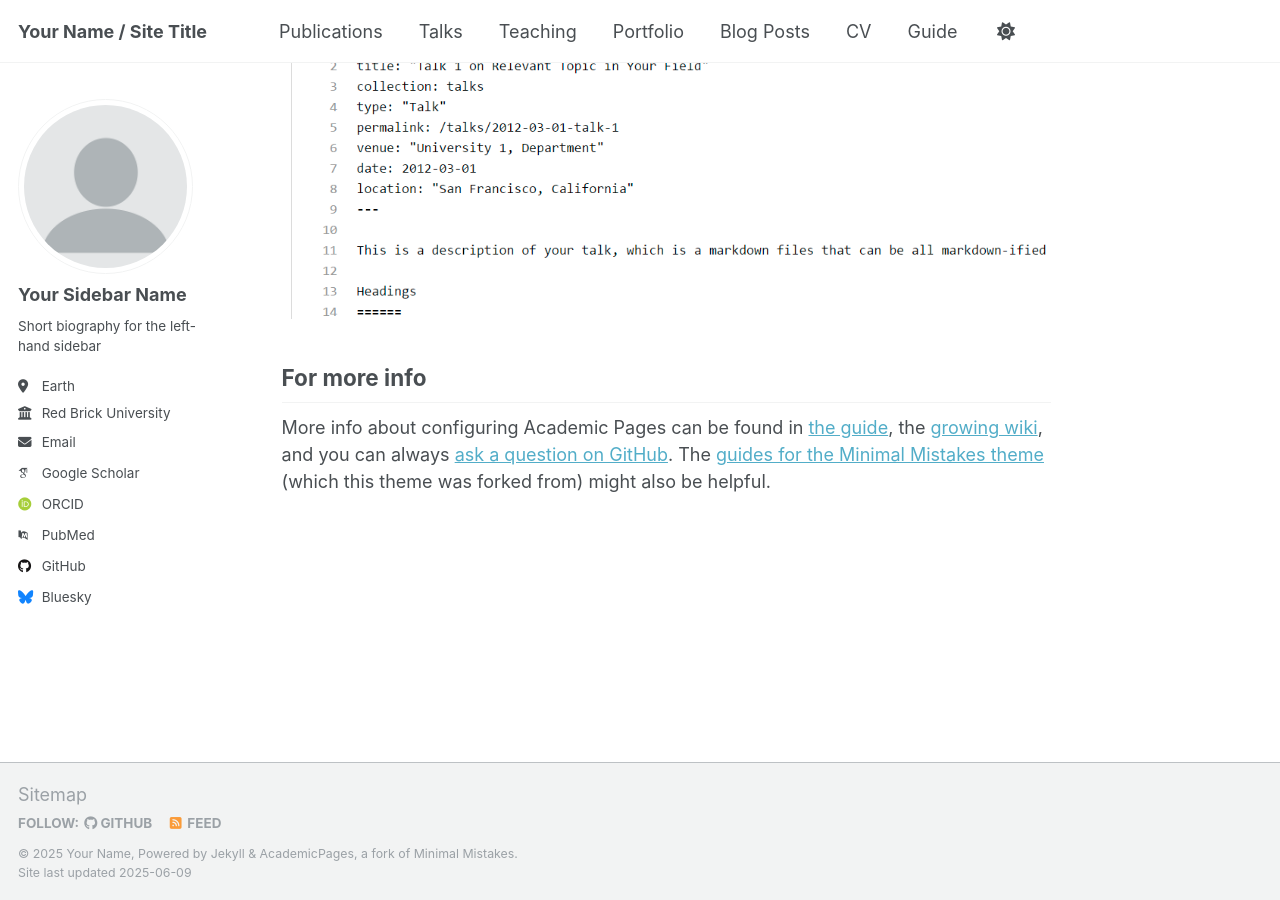
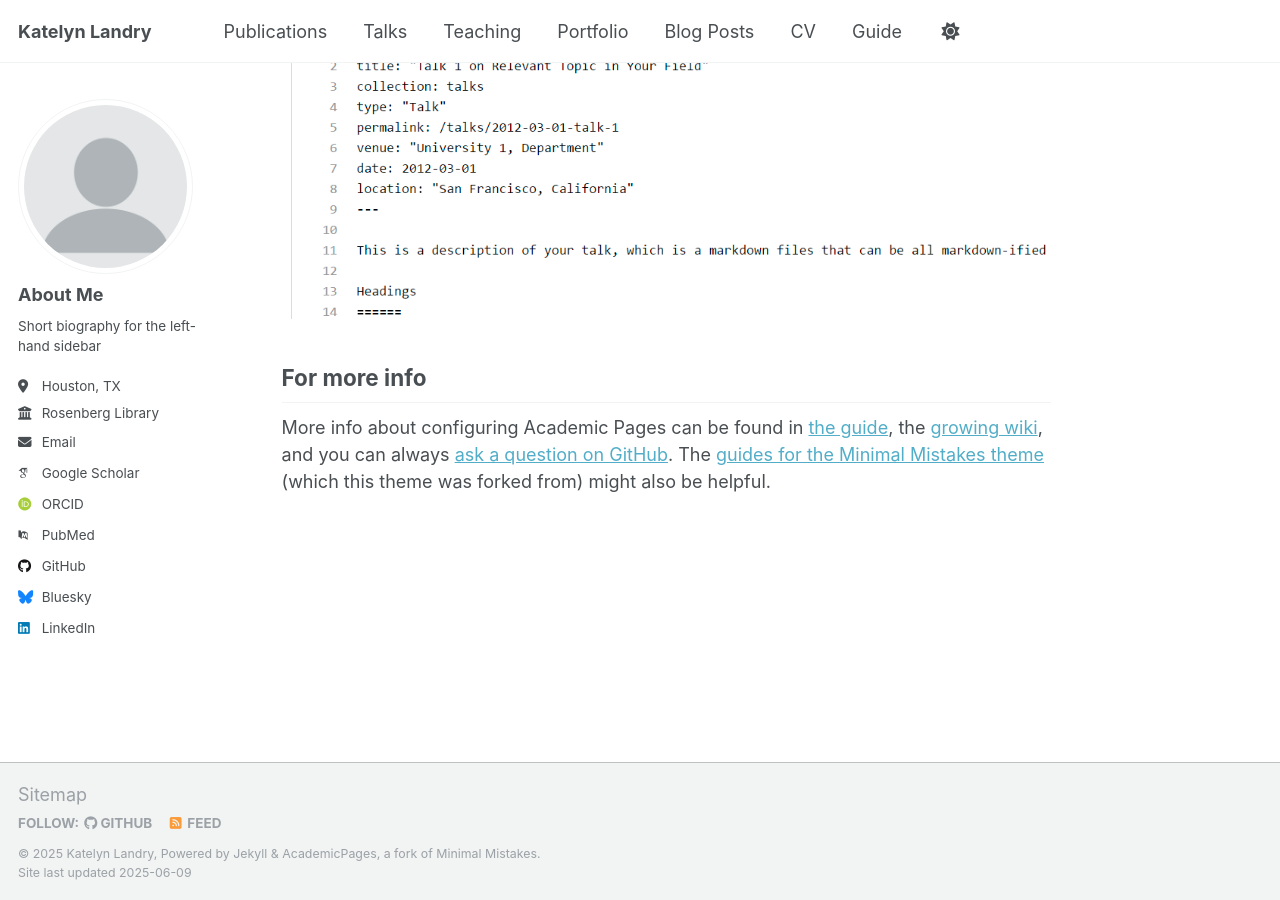
Before and after one commit to katelynautumn28/katelynautumn28.github.io, a Jekyll site: the page built from _pages/about.md, in a window 1280 px wide and 900 px high, scrolled down 2636 px. Built offline with Jekyll 4.4.1, drawn with Linux system fonts in a browser that asks for light colours; some web fonts are replaced.

Commit message:
Update _config.yml

```diff
--- a/_config.yml
+++ b/_config.yml
@@ -9,13 +9,13 @@
 # Basic Site Settings
 locale                   : "en-US"
 site_theme               : "default"
-title                    : "Your Name / Site Title"
+title                    : "Katelyn Landry"
 title_separator          : "-"
-name                     : &name "Your Name"
+name                     : &name "Katelyn Landry"
 description              : &description "personal description"
-url                      : https://academicpages.github.io # the base hostname & protocol for your site e.g. "https://[your GitHub username].github.io" or if you already have some other page hosted on Github then use "https://[your GitHub username].github.io/[Your Repo Name]"
+url                      : https://katelynautumn28.github.io # the base hostname & protocol for your site e.g. "https://[your GitHub username].github.io" or if you already have some other page hosted on Github then use "https://[your GitHub username].github.io/[Your Repo Name]"
 baseurl                  : "" # the subpath of your site, e.g. "/blog"
-repository               : "academicpages/academicpages.github.io"
+repository               : "katelynautumn28/katelynautumn28.github.io/"
 
 # Site Author - The following control what appear as part of the author content on the side bar.
 #               If a field is blank the icon and link will not appear, otherwise it will be shown.
@@ -23,13 +23,13 @@ repository               : "academicpages/academicpages.github.io"
 author:
   # Biographic information
   avatar           : "profile.png"
-  name             : "Your Sidebar Name"
+  name             : "About Me"
   pronouns         : # example: "she/her"
   bio              : "Short biography for the left-hand sidebar"
-  location         : "Earth"
-  employer         : "Red Brick University"
+  location         : "Houston, TX"
+  employer         : "Rosenberg Library"
   uri              : # URL
-  email            : "none@example.org"
+  email            : "landry.katelyn28@gmail.com"
 
   # Academic websites
   academia         : # URL
@@ -60,7 +60,7 @@ author:
   keybase          : # Username
   instagram        : # Username
   lastfm           : # Username
-  linkedin         : # Username
+  linkedin         : "katelyn-landry-934470170"
   mastodon         : # URL
   medium           : # URL
   pinterest        : # Username
```
